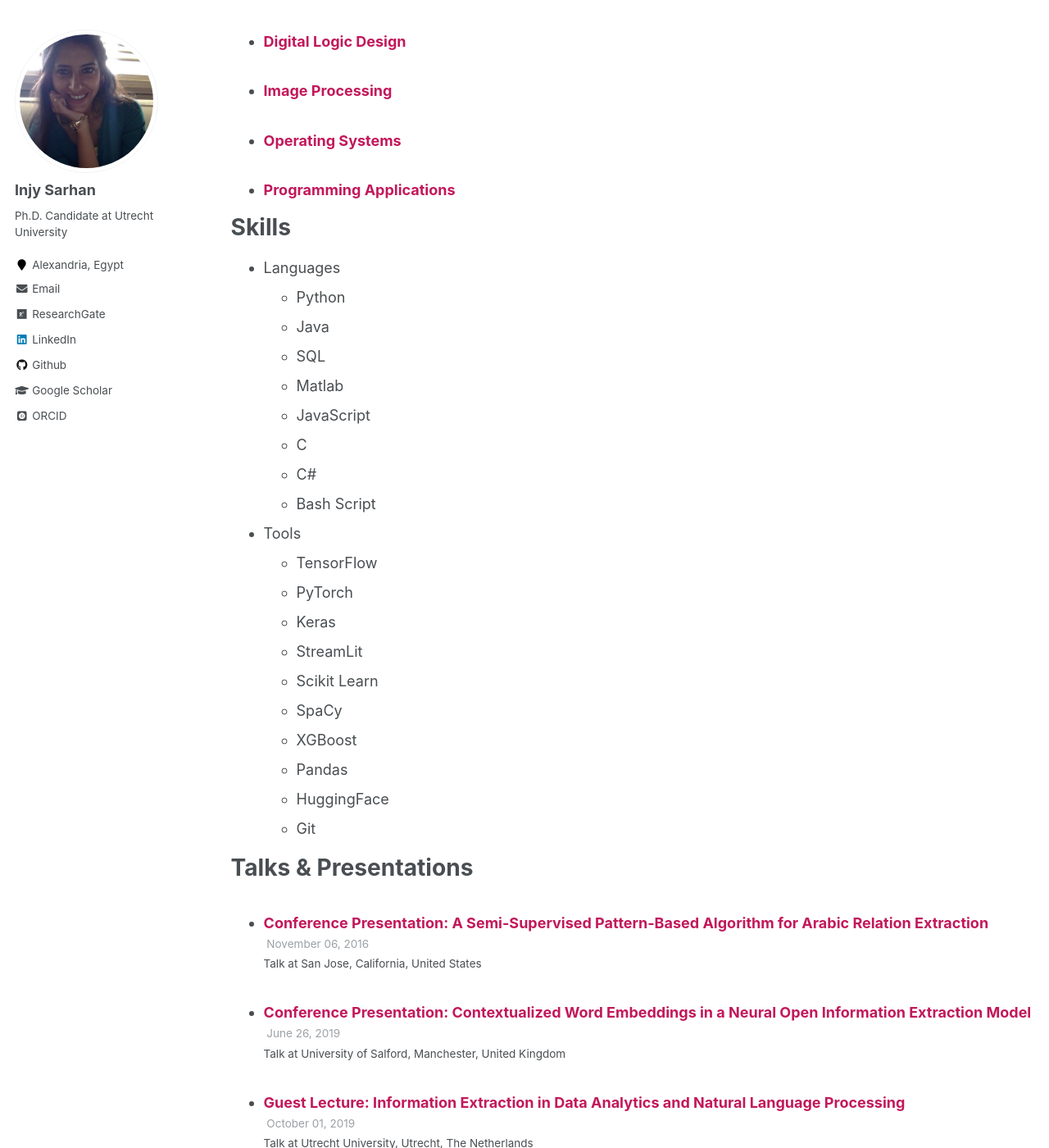
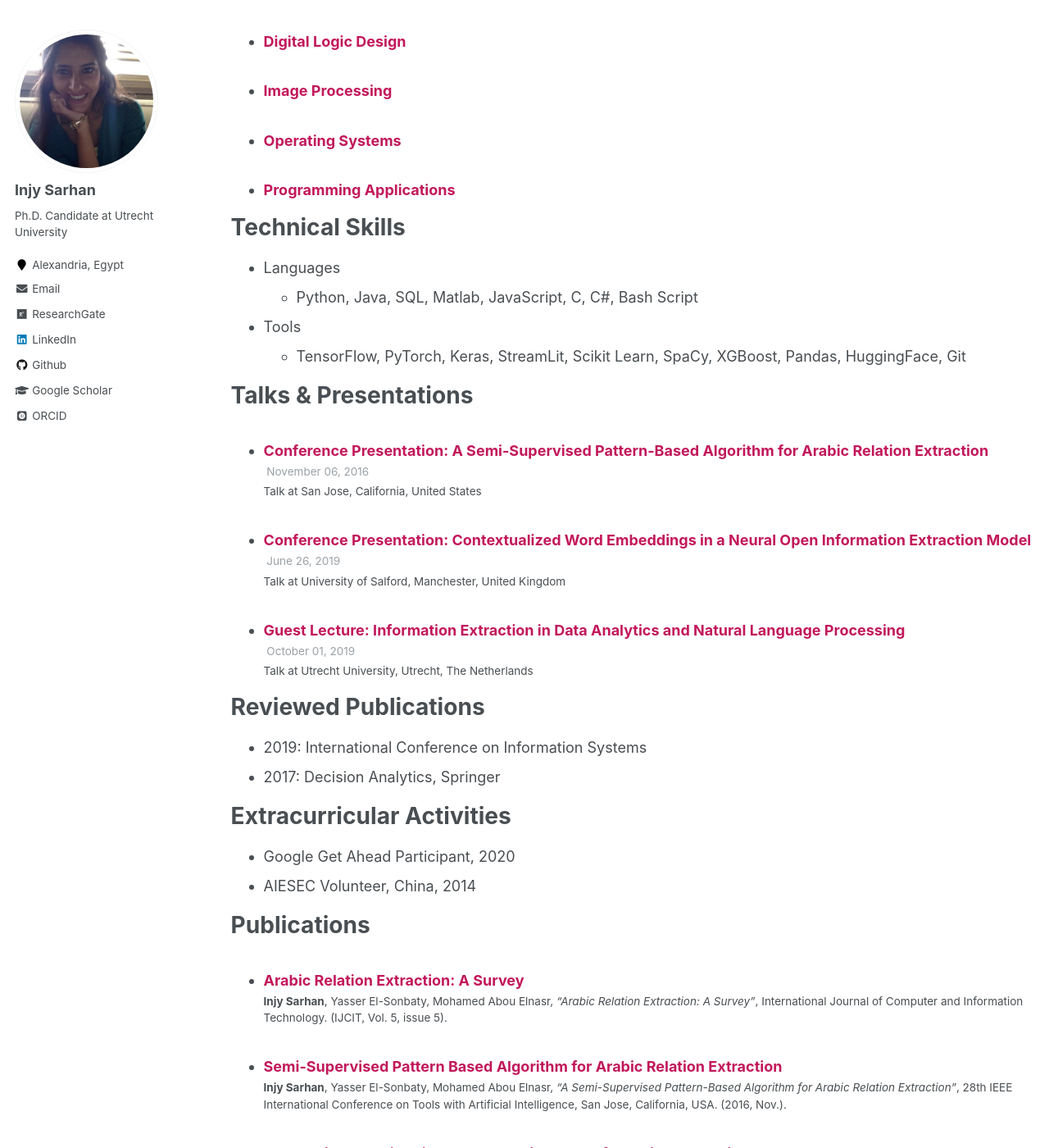
Before and after one commit to IS5882/IS5882.github.io, a Jekyll site: the page built from _pages/cv.md, in a window 1280 px wide and 1400 px high, scrolled down 1336 px. Shown: the whole window at 82% size. Built offline with Jekyll 4.4.1, drawn with Linux system fonts in a browser that asks for light colours; some web fonts are replaced.

Commit message:
Reformat technical skills section

```diff
--- a/_pages/cv.md
+++ b/_pages/cv.md
@@ -43,28 +43,12 @@ Teaching
     {% include archive-single-cv.html %}
   {% endfor %}</ul>
 
-Skills
+Technical Skills
 ======
 * Languages
-  * Python
-  * Java
-  * SQL
-  * Matlab
-  * JavaScript
-  * C
-  * C#
-  * Bash Script
+  * Python, Java, SQL, Matlab, JavaScript, C, C#, Bash Script
 * Tools
-  * TensorFlow
-  * PyTorch
-  * Keras
-  * StreamLit
-  * Scikit Learn
-  * SpaCy
-  * XGBoost
-  * Pandas
-  * HuggingFace
-  * Git
+  * TensorFlow, PyTorch, Keras, StreamLit, Scikit Learn, SpaCy, XGBoost, Pandas, HuggingFace, Git
 
 Talks & Presentations
 ======
```
